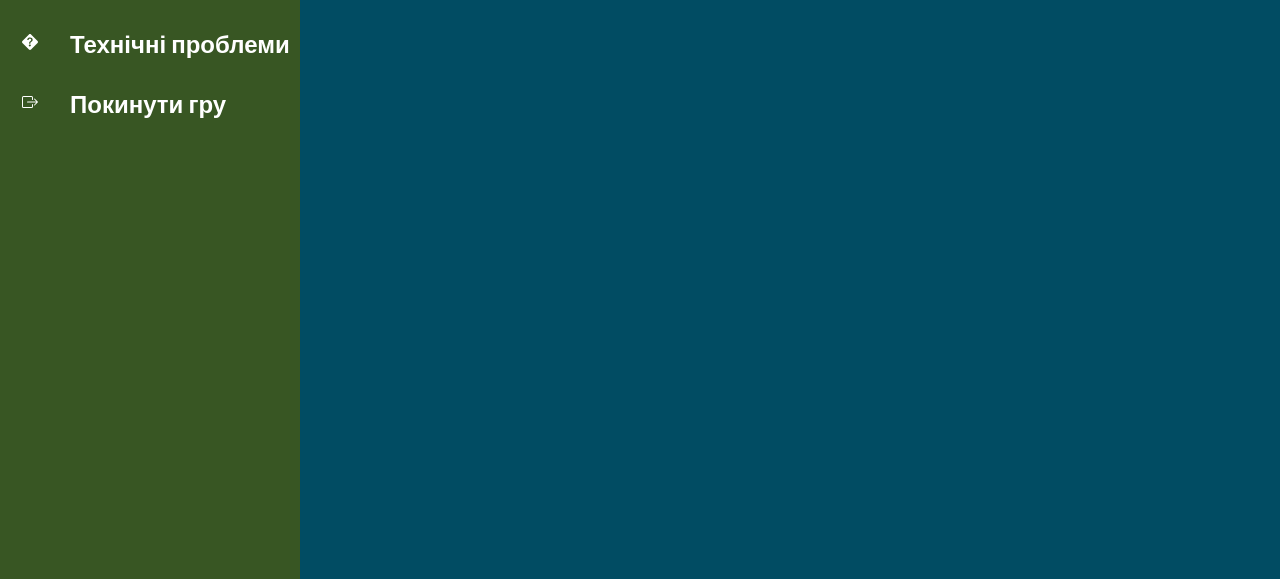
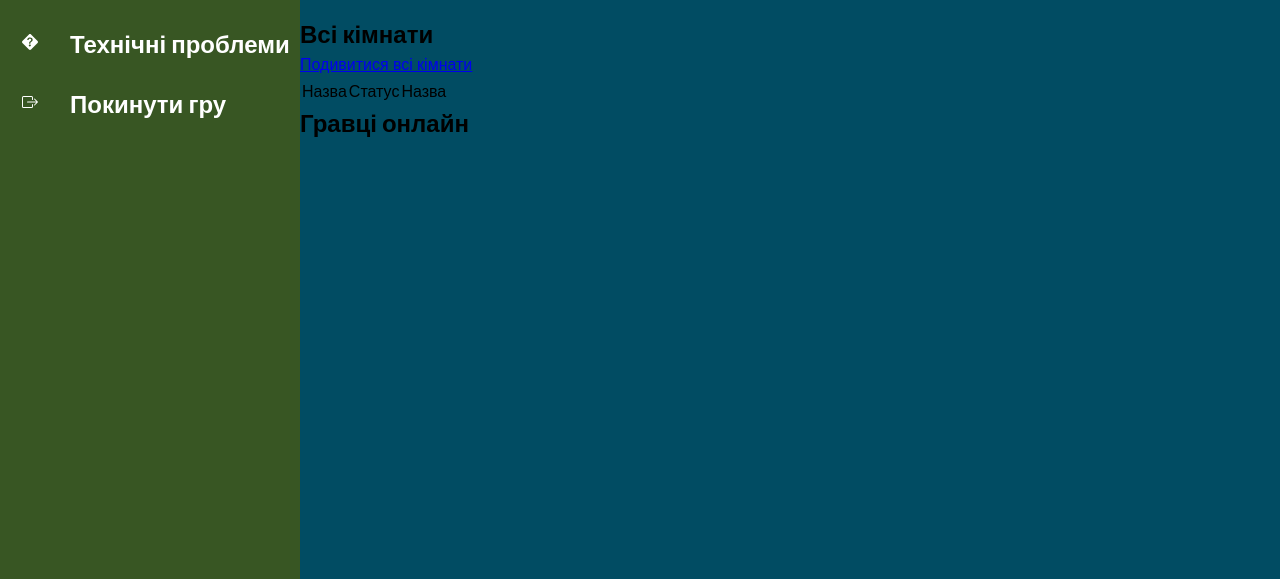
Before and after one commit to arduinka55055/mafia, a plain HTML site: page front-end/Lobby.html in a window 1280 px wide. Shown: the part 221-800 px from the top of the page. Drawn offline with Linux system fonts and the light colour scheme.

Commit message:
small work

```diff
--- a/front-end/Lobby.html
+++ b/front-end/Lobby.html
@@ -86,7 +86,7 @@
           <div class="cardsLobby">
                <div class="card">
                    <div>
-                      <div class="numbers">11</div> <!--Денис!!!!Ты тут будешь мне прасить склолько игроков вообще в сети-->
+                      <div class="numbers">11</div> <!--Денис!!!!Ты тут будешь мне парсить склолько игроков вообще в сети-->
                       <div class="card_name">В мережі</div>
                    </div>
                    <div class="iconBox">
@@ -133,7 +133,27 @@
 
 
 
-    </div>
+         <div class="rooom_panel">
+               <div class="ListOfRooms">
+                   <div class="cardHeader">
+                      <h2>Всі кімнати</h2>
+                      <a href="#" class="btn">Подивитися всі кімнати</a>
+                   </div>
+                   <table>
+                      <thread>
+                            <tr>
+                               <td>Назва</td>
+                               <td>Статус</td>
+                               <td>Назва</td>
+                            </tr>
+                      </thread>
+                   </table>
+               </div>
+               <div class="players_online">
+                  <div class="cardHeader">
+                      <h2>Гравці онлайн</h2>
+                  </div>
+         </div>
 
     </div>
 
```
